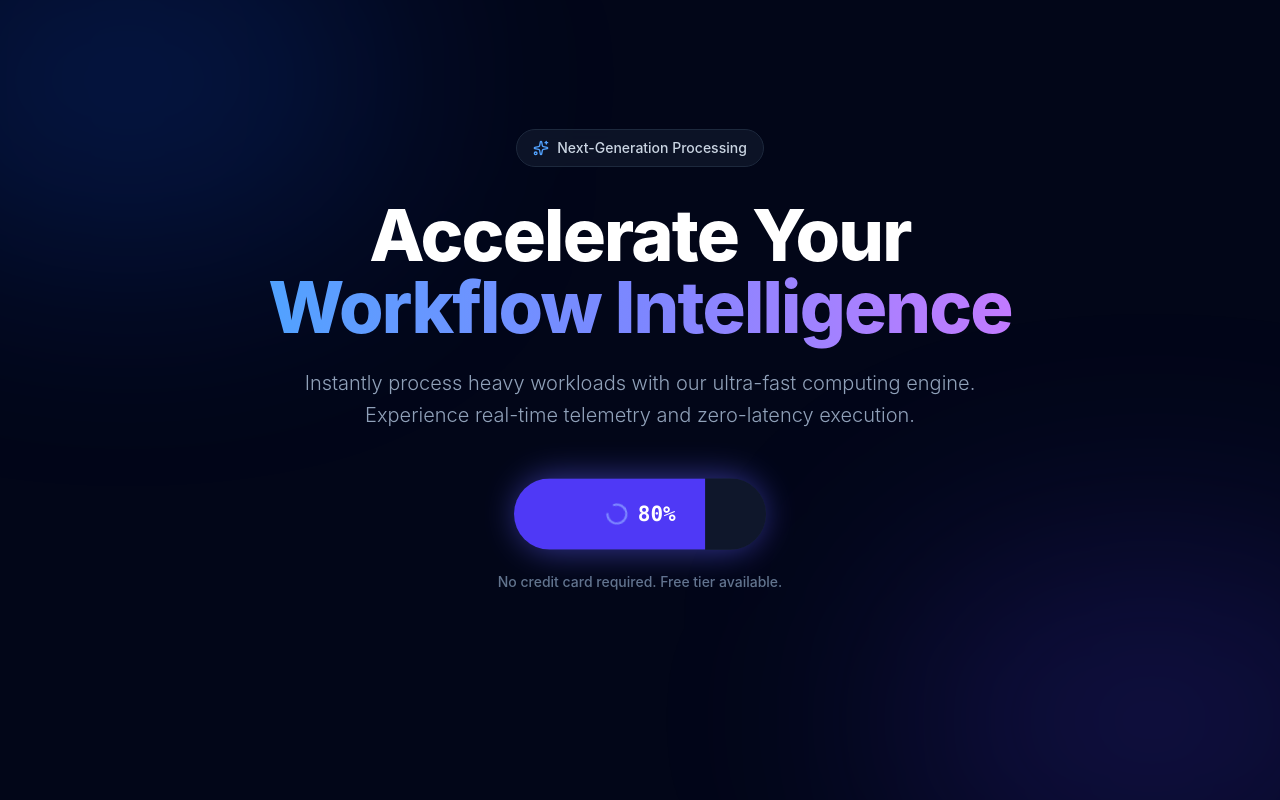
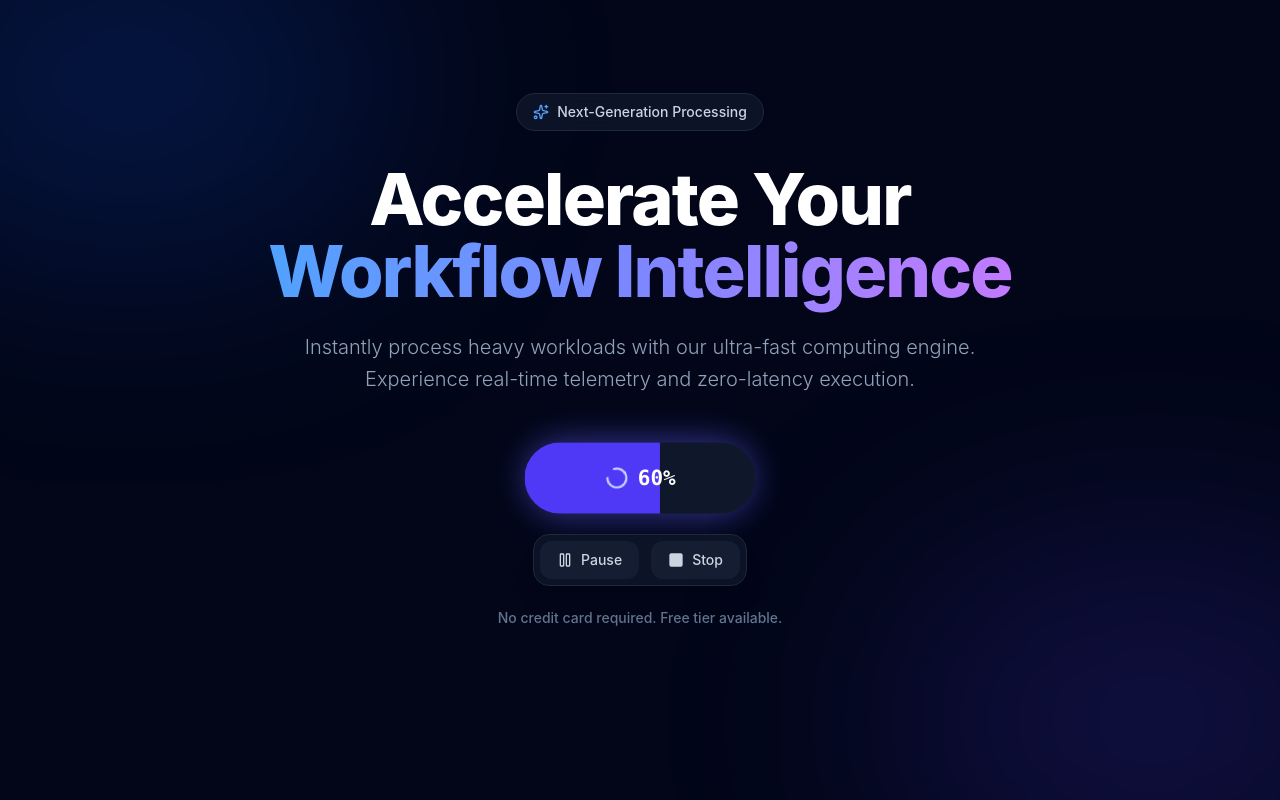
Before and after one commit to A-Sumani13/dummy-repo, a React (Vite) app: page / in a window 1280 px wide. Both pictures are taken after a click on the button "Start Process". Built offline with nearby package versions, Linux system fonts and the light colour scheme.

Commit message:
feat: add pause, reset, and stop process controls

```diff
--- a/src/components/StartButton.tsx
+++ b/src/components/StartButton.tsx
@@ -1,5 +1,5 @@
 import { useState, useEffect } from 'react';
-import { Play, Loader2, CheckCircle2 } from 'lucide-react';
+import { Play, Loader2, CheckCircle2, Pause, Square, RotateCcw } from 'lucide-react';
 import { motion, AnimatePresence } from 'framer-motion';
 import { clsx, type ClassValue } from 'clsx';
 import { twMerge } from 'tailwind-merge';
@@ -8,7 +8,7 @@ function cn(...inputs: ClassValue[]) {
   return twMerge(clsx(inputs));
 }
 
-type ProcessState = 'idle' | 'starting' | 'running' | 'completed';
+type ProcessState = 'idle' | 'starting' | 'running' | 'paused' | 'completed';
 
 export function StartButton() {
   const [state, setState] = useState<ProcessState>('idle');
@@ -30,18 +30,10 @@ export function StartButton() {
             setState('completed');
             return 100;
           }
-          return prev + 2;
+          return prev + 1.5;
         });
       }, 50);
       return () => clearInterval(interval);
-    }
-
-    if (state === 'completed') {
-      const timer = setTimeout(() => {
-        setState('idle');
-        setProgress(0);
-      }, 3000);
-      return () => clearTimeout(timer);
     }
   }, [state]);
 
@@ -49,46 +41,70 @@ export function StartButton() {
     if (state === 'idle') {
       setState('starting');
       setProgress(0);
+    } else if (state === 'paused') {
+      setState('running');
     }
   };
 
+  const handlePause = () => {
+    if (state === 'running') {
+      setState('paused');
+    }
+  };
+
+  const handleStop = () => {
+    setState('idle');
+    setProgress(0);
+  };
+
+  const handleReset = () => {
+    setState('idle');
+    setProgress(0);
+  };
+
   return (
+    <div className="flex flex-col items-center gap-6">
+      {/* Main Action Button */}
       <div className="relative group">
-      {/* Background glow effect */}
         <div
           className={cn(
             "absolute -inset-1 rounded-full opacity-50 blur-lg transition duration-1000",
             state === 'idle' ? "bg-blue-500 group-hover:opacity-100 group-hover:duration-200" :
+            state === 'paused' ? "bg-purple-500 opacity-75" :
             state === 'starting' || state === 'running' ? "bg-indigo-500 animate-pulse" :
             "bg-emerald-500 opacity-75"
           )}
         />
 
         <button
-        onClick={handleStart}
-        disabled={state !== 'idle'}
+          onClick={state === 'running' ? handlePause : handleStart}
+          disabled={state === 'completed' || state === 'starting'}
           className={cn(
             "relative flex items-center justify-center gap-3 overflow-hidden rounded-full font-semibold text-white transition-all duration-300",
-          "px-8 py-4 sm:px-10 sm:py-5 text-lg sm:text-xl",
+            "px-8 py-4 sm:px-10 sm:py-5 text-lg sm:text-xl min-w-[220px]",
             state === 'idle' ? "bg-gradient-to-r from-blue-600 to-indigo-600 hover:from-blue-500 hover:to-indigo-500 active:scale-95 shadow-[0_0_40px_-10px_rgba(59,130,246,0.5)]" :
-          state === 'starting' || state === 'running' ? "bg-slate-800 cursor-default scale-105" :
+            state === 'paused' ? "bg-gradient-to-r from-purple-600 to-indigo-600 hover:from-purple-500 hover:to-indigo-500 active:scale-95 shadow-[0_0_40px_-10px_rgba(168,85,247,0.5)]" :
+            state === 'starting' || state === 'running' ? "bg-slate-800 cursor-pointer scale-105" :
             "bg-emerald-600 cursor-default scale-100 shadow-[0_0_40px_-10px_rgba(16,185,129,0.5)]"
           )}
         >
           {/* Progress Bar Background */}
-        {(state === 'starting' || state === 'running') && (
+          {(state === 'starting' || state === 'running' || state === 'paused') && (
             <div className="absolute inset-0 bg-slate-900">
               <motion.div
-              className="absolute inset-y-0 left-0 bg-indigo-600"
+                className={cn(
+                  "absolute inset-y-0 left-0 transition-colors duration-300",
+                  state === 'paused' ? "bg-purple-600" : "bg-indigo-600"
+                )}
                 initial={{ width: "0%" }}
                 animate={{ width: `${progress}%` }}
-              transition={{ ease: "linear", duration: 0.1 }}
+                transition={{ ease: "linear", duration: state === 'running' ? 0.05 : 0.3 }}
               />
             </div>
           )}
 
           {/* Content Container */}
-        <div className="relative flex items-center gap-3 z-10 min-w-[160px] justify-center">
+          <div className="relative flex items-center gap-3 z-10 w-full justify-center">
             <AnimatePresence mode="wait">
               {state === 'idle' && (
                 <motion.div
@@ -122,10 +138,26 @@ export function StartButton() {
                   initial={{ opacity: 0, y: 10 }}
                   animate={{ opacity: 1, y: 0 }}
                   exit={{ opacity: 0, y: -10 }}
+                  className="flex items-center gap-2 group/running"
+                >
+                  <div className="relative w-6 h-6 flex items-center justify-center">
+                    <Loader2 className="w-6 h-6 animate-spin text-indigo-200 absolute transition-opacity group-hover/running:opacity-0" />
+                    <Pause className="w-5 h-5 fill-current text-white opacity-0 absolute transition-opacity group-hover/running:opacity-100" />
+                  </div>
+                  <span className="text-white font-mono tabular-nums">{Math.floor(progress)}%</span>
+                </motion.div>
+              )}
+
+              {state === 'paused' && (
+                <motion.div
+                  key="paused"
+                  initial={{ opacity: 0, scale: 0.9 }}
+                  animate={{ opacity: 1, scale: 1 }}
+                  exit={{ opacity: 0, scale: 0.9 }}
                   className="flex items-center gap-2"
                 >
-                <Loader2 className="w-6 h-6 animate-spin text-indigo-400" />
-                <span className="text-white font-mono tabular-nums">{progress}%</span>
+                  <Play className="w-6 h-6 fill-current" />
+                  <span>Resume</span>
                 </motion.div>
               )}
 
@@ -145,5 +177,53 @@ export function StartButton() {
           </div>
         </button>
       </div>
+
+      {/* Secondary Controls Toolbar */}
+      <div className="h-12 flex items-center justify-center">
+        <AnimatePresence>
+          {state !== 'idle' && (
+            <motion.div
+              initial={{ opacity: 0, y: -10, scale: 0.95 }}
+              animate={{ opacity: 1, y: 0, scale: 1 }}
+              exit={{ opacity: 0, y: -10, scale: 0.95 }}
+              className="flex items-center gap-3 p-1.5 rounded-2xl bg-slate-900/80 border border-slate-800 backdrop-blur-md shadow-xl"
+            >
+              {state === 'running' && (
+                <button
+                  onClick={handlePause}
+                  className="relative group flex items-center gap-2 px-4 py-2 rounded-xl bg-slate-800/50 hover:bg-purple-500/20 text-slate-300 hover:text-purple-300 transition-all border border-transparent hover:border-purple-500/30 overflow-hidden"
+                >
+                  <div className="absolute inset-0 bg-gradient-to-r from-purple-500/10 to-indigo-500/10 opacity-0 group-hover:opacity-100 transition-opacity" />
+                  <Pause className="w-4 h-4 relative z-10" />
+                  <span className="text-sm font-medium relative z-10">Pause</span>
+                </button>
+              )}
+
+              {(state === 'paused' || state === 'completed') && (
+                <button
+                  onClick={handleReset}
+                  className="relative group flex items-center gap-2 px-4 py-2 rounded-xl bg-slate-800/50 hover:bg-blue-500/20 text-slate-300 hover:text-blue-300 transition-all border border-transparent hover:border-blue-500/30 overflow-hidden"
+                >
+                  <div className="absolute inset-0 bg-gradient-to-r from-blue-500/10 to-cyan-500/10 opacity-0 group-hover:opacity-100 transition-opacity" />
+                  <RotateCcw className="w-4 h-4 relative z-10" />
+                  <span className="text-sm font-medium relative z-10">Reset</span>
+                </button>
+              )}
+
+              {state !== 'completed' && state !== 'starting' && (
+                <button
+                  onClick={handleStop}
+                  className="relative group flex items-center gap-2 px-4 py-2 rounded-xl bg-slate-800/50 hover:bg-rose-500/20 text-slate-300 hover:text-rose-300 transition-all border border-transparent hover:border-rose-500/30 overflow-hidden"
+                >
+                  <div className="absolute inset-0 bg-gradient-to-r from-rose-500/10 to-red-500/10 opacity-0 group-hover:opacity-100 transition-opacity" />
+                  <Square className="w-4 h-4 fill-current relative z-10" />
+                  <span className="text-sm font-medium relative z-10">Stop</span>
+                </button>
+              )}
+            </motion.div>
+          )}
+        </AnimatePresence>
+      </div>
+    </div>
   );
 }
```
Lines whose indentation alone changed are shown as unchanged.
